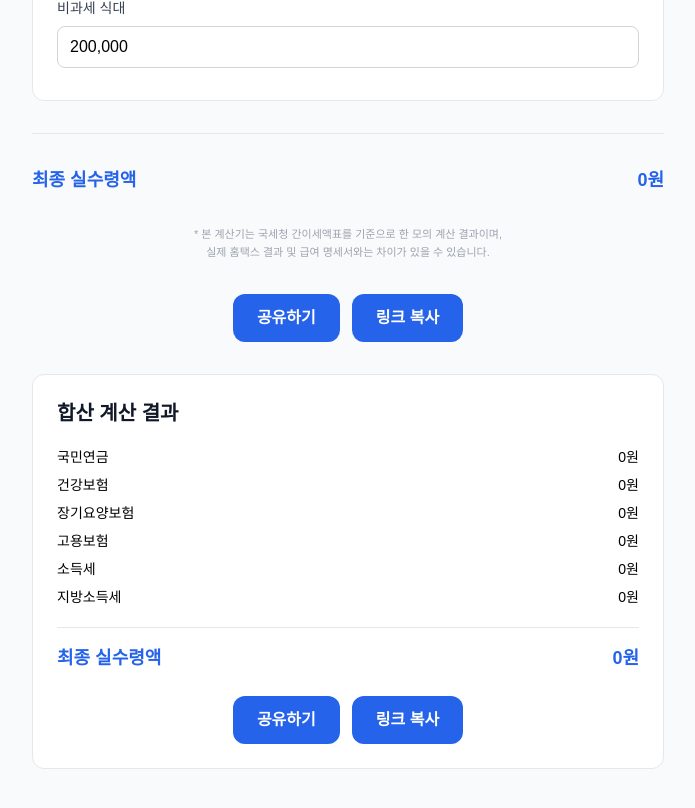
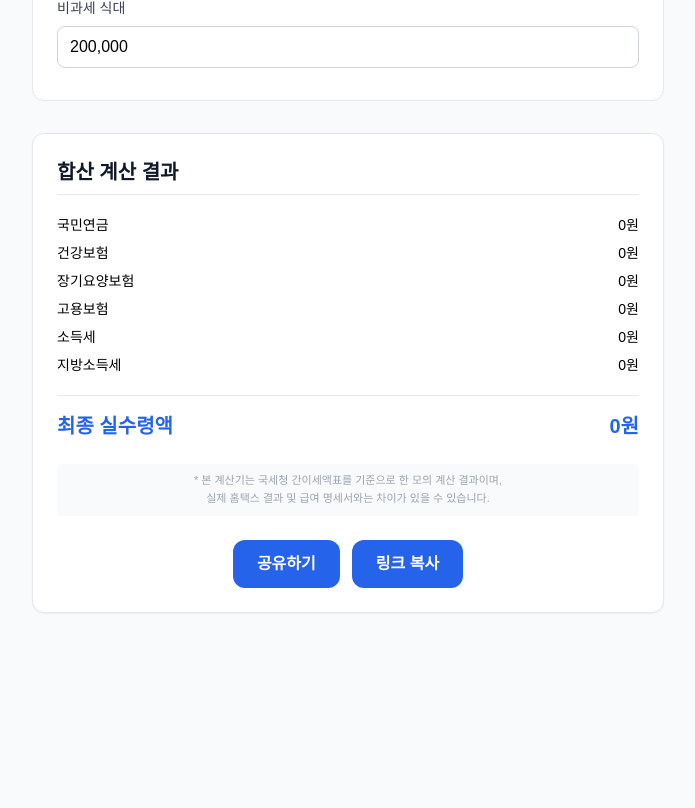
Before and after one commit to greentea2417/semogye-calculator, a Next.js app: page /bonus in a window 1280 px wide. Shown: the part 680-1488 px from the top of the page, without its empty margins (292-987 px from the left). After the commit the page ends 1333 px from the top, so only its background shows below. Built offline with nearby package versions, Linux system fonts and the light colour scheme; a web font is replaced by a local one.

Commit message:
fix: remove duplicated UI and clean up code structure

```diff
--- a/app/bonus/page.tsx
+++ b/app/bonus/page.tsx
@@ -27,7 +27,6 @@ function restoreNumericString(value: unknown, fallback: string) {
   return d === "" ? fallback : String(Number(d));
 }
 
-// 🔗 클립보드 복사 함수 (이게 없어서 안됐던 거예요!)
 async function copyToClipboardSafe(text: string) {
   try {
     await navigator.clipboard.writeText(text);
@@ -68,7 +67,6 @@ function BonusContent() {
     }) || { pension: 0, health: 0, care: 0, employment: 0, incomeTax: 0, residentTax: 0, takeHome: 0 };
   }, [salaryRaw, bonusRaw, insured, dependents, child20, nonTaxRaw]);
 
-    // 🔗 공유 URL 생성 로직
   const shareUrl = useMemo(() => {
     if (typeof window === "undefined") return "";
     const state = { v: 1, inputs: { salaryRaw, bonusRaw, insured, dependents, child20, nonTaxRaw } };
@@ -118,7 +116,6 @@ function BonusContent() {
           onChange={(e: any) => setBonusRaw(formatComma(parseNumber(e.target.value)))}
           placeholder="예: 5,000,000"
         />
-
         <select
           className="w-full border p-3 rounded-lg bg-white text-gray-900"
           value={insured}
@@ -127,45 +124,13 @@ function BonusContent() {
           <option value="yes">4대보험 가입</option>
           <option value="no">4대보험 미가입</option>
         </select>
+        <InputBlock label="부양가족 수 (본인 포함)" type="text" inputMode="numeric" value={dependents} onChange={(e: any) => setDependents(toDigitsOrEmpty(e.target.value))} />
+        <InputBlock label="20세 이하 자녀 수" type="text" inputMode="numeric" value={child20} onChange={(e: any) => setChild20(toDigitsOrEmpty(e.target.value))} />
+        <InputBlock label="비과세 식대" type="text" value={nonTaxRaw} onChange={(e: any) => setNonTaxRaw(formatComma(parseNumber(e.target.value)))} />
+      </section>
 
-                <InputBlock
-                    label="부양가족 수 (본인 포함)"
-                    type="text"
-                    inputMode="numeric"
-                    value={dependents}
-                    onChange={(e: any) => setDependents(toDigitsOrEmpty(e.target.value))}
-                />
-                <InputBlock
-                    label="20세 이하 자녀 수"
-                    type="text"
-                    inputMode="numeric"
-                    value={child20}
-                    onChange={(e: any) => setChild20(toDigitsOrEmpty(e.target.value))}
-                />
-                <InputBlock
-                    label="비과세 식대"
-                    type="text"
-                    value={nonTaxRaw}
-                    onChange={(e: any) => setNonTaxRaw(formatComma(parseNumber(e.target.value)))}
-                />
-            </section>
-            <hr className="my-4" />
-            <div className="flex justify-between font-bold text-lg text-blue-600">
-                <span>최종 실수령액</span>
-                <span>{result.takeHome.toLocaleString()}원</span>
-            </div>
-
-            {/* ✅ 안전 문구 추가 */}
-            <p className="mt-4 text-[11px] text-gray-400 leading-relaxed text-center">
-                * 본 계산기는 국세청 간이세액표를 기준으로 한 모의 계산 결과이며,
-                <br />
-                실제 홈택스 결과 및 급여 명세서와는 차이가 있을 수 있습니다.
-            </p>
-
-            <BottomActions onCopyLink={handleShare} onShare={handleShare} />
-
-            <section className="bg-white p-6 rounded-xl border">
-                <h2 className="font-bold text-xl mb-4 text-gray-900">합산 계산 결과</h2>
+      <section className="bg-white p-6 rounded-xl border shadow-sm">
+        <h2 className="font-bold text-xl mb-4 text-gray-900 border-b pb-2">합산 계산 결과</h2>
         <ResultRow label="국민연금" value={result.pension} />
         <ResultRow label="건강보험" value={result.health} />
         <ResultRow label="장기요양보험" value={result.care} />
@@ -173,22 +138,29 @@ function BonusContent() {
         <ResultRow label="소득세" value={result.incomeTax} />
         <ResultRow label="지방소득세" value={result.residentTax} />
         <hr className="my-4" />
-                <div className="flex justify-between font-bold text-lg text-blue-600">
+        <div className="flex justify-between font-extrabold text-xl text-blue-600">
           <span>최종 실수령액</span>
           <span>{result.takeHome.toLocaleString()}원</span>
         </div>
 
+        {/* ✅ 안전 문구 배치 완료 */}
+        <p className="mt-6 text-[11px] text-gray-400 leading-relaxed text-center bg-gray-50 p-2 rounded">
+          * 본 계산기는 국세청 간이세액표를 기준으로 한 모의 계산 결과이며,
+          <br />
+          실제 홈택스 결과 및 급여 명세서와는 차이가 있을 수 있습니다.
+        </p>
+
+        <div className="mt-6">
           <BottomActions onCopyLink={handleShare} onShare={handleShare} />
+        </div>
       </section>
     </main>
   );
 }
 
-
-// 🚀 빌드 에러 방지를 위한 Suspense 래퍼
 export default function BonusPage() {
   return (
-        <Suspense fallback={<div className="p-10 text-center text-gray-500">계산기 불러오는 중...</div>}>
+    <Suspense fallback={<div className="p-10 text-center text-gray-400">계산기 불러오는 중...</div>}>
       <BonusContent />
     </Suspense>
   );
```
Lines whose indentation alone changed are shown as unchanged.
